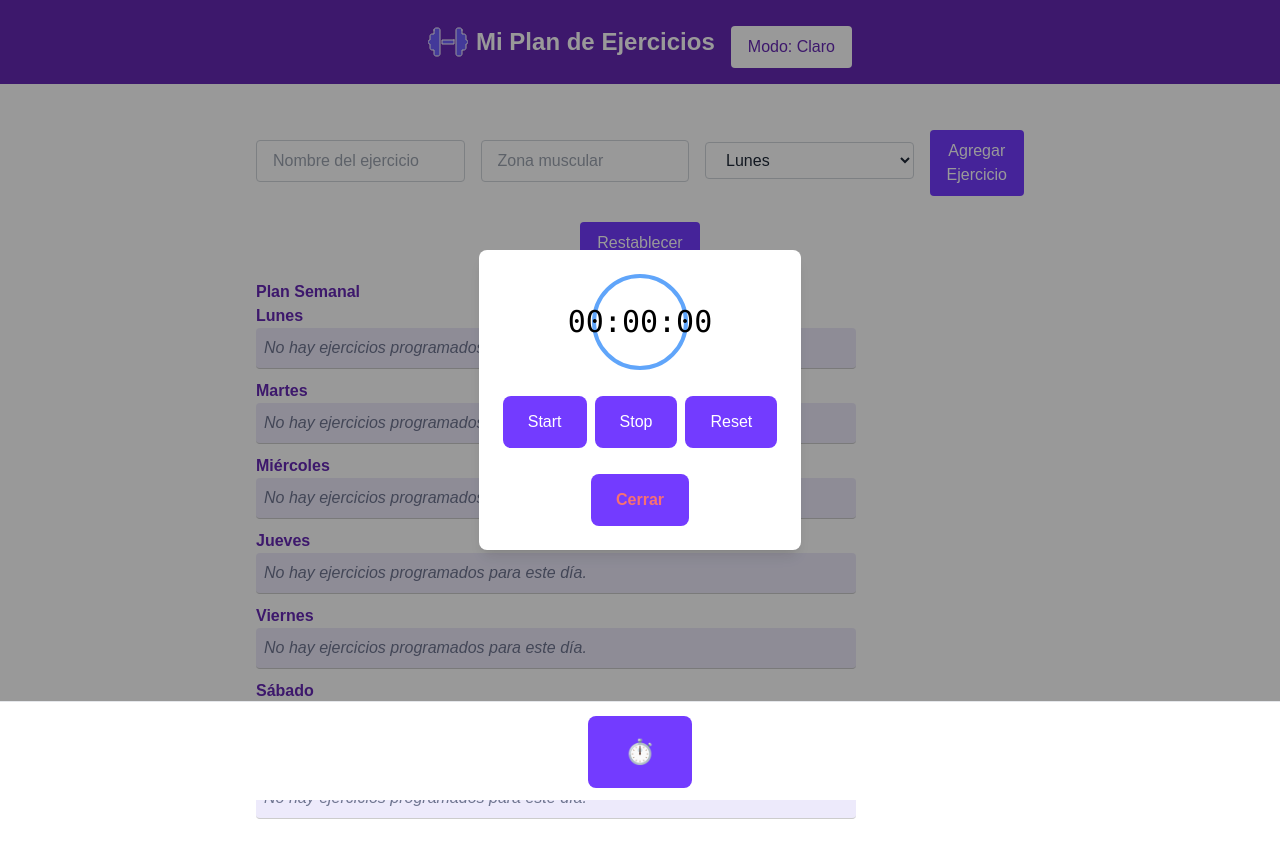
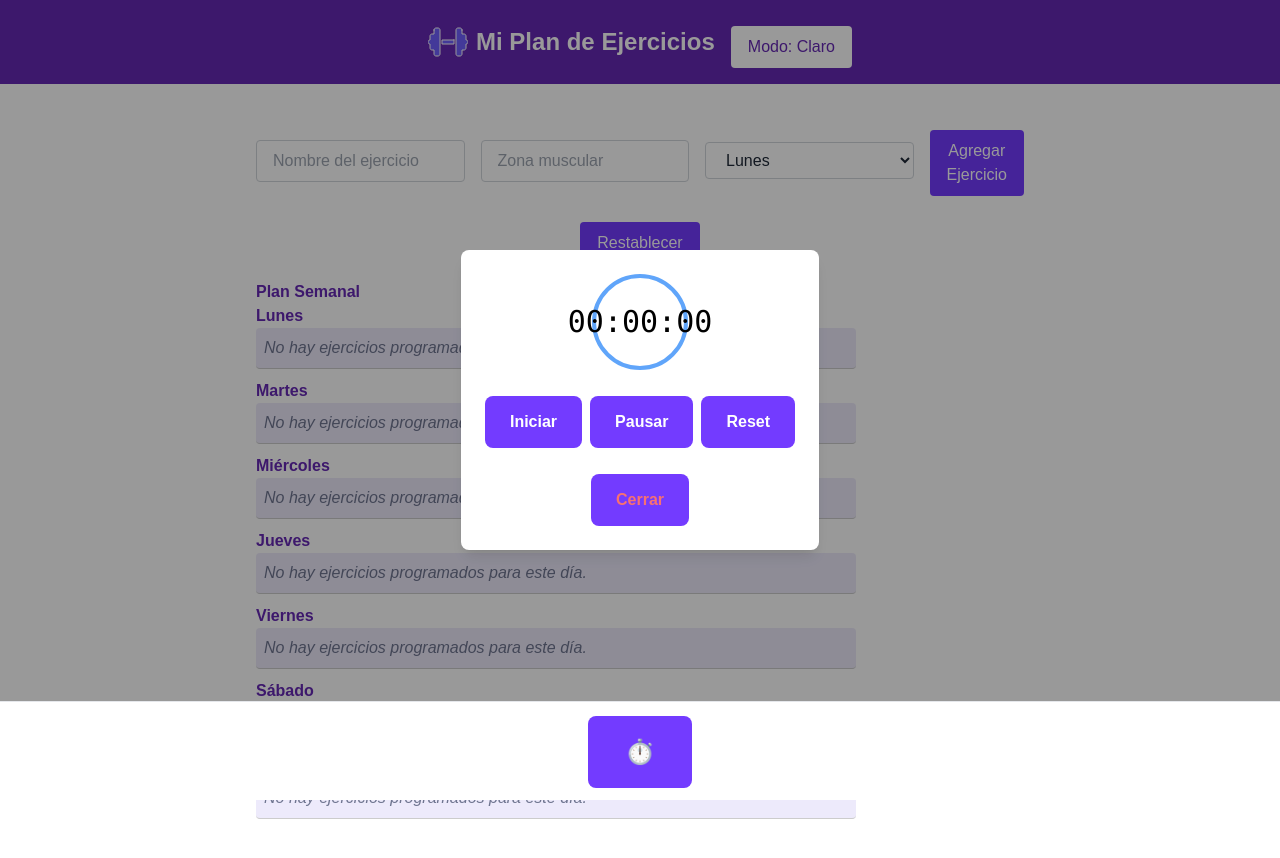
Before and after one commit to AlbertoRodBa/fit-app, a React (Vite) app: page / in a window 1280 px wide. Both pictures are taken after a click on the button "⏱️". Shown: the top 858 px of the page. Built offline with nearby package versions, Linux system fonts and the light colour scheme.

Commit message:
Actualizar texto en botones de modal

```diff
--- a/src/components/Timer.jsx
+++ b/src/components/Timer.jsx
@@ -46,9 +46,9 @@ const Timer = ({ onClose }) => {
   </span>
 </div>
         <div className="flex gap-2 mb-4">
-          <button onClick={start} disabled={running} className="btn">Start</button>
-          <button onClick={stop} disabled={!running} className="btn">Stop</button>
-          <button onClick={reset} className="btn">Reset</button>
+          <button onClick={start} disabled={running} className="btn font-bold">Iniciar</button>
+          <button onClick={stop} disabled={!running} className="btn font-bold">Pausar</button>
+          <button onClick={reset} className="btn font-bold">Reset</button>
         </div>
         <button onClick={onClose} className="text-red-400 font-bold">Cerrar</button>
       </div>
```
